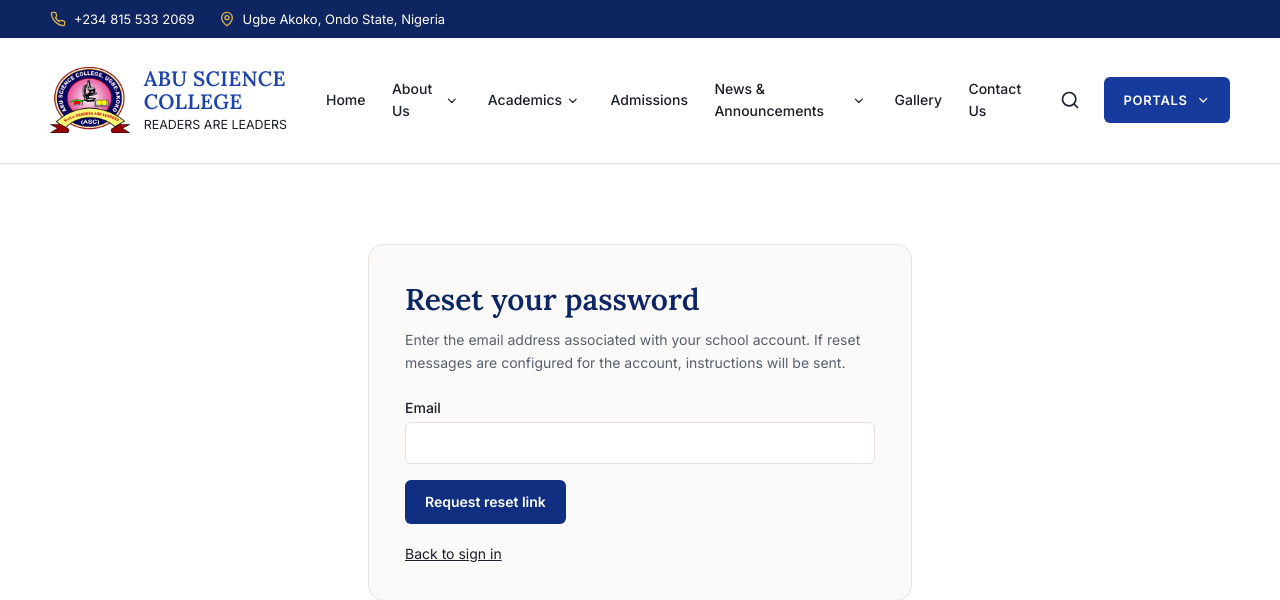
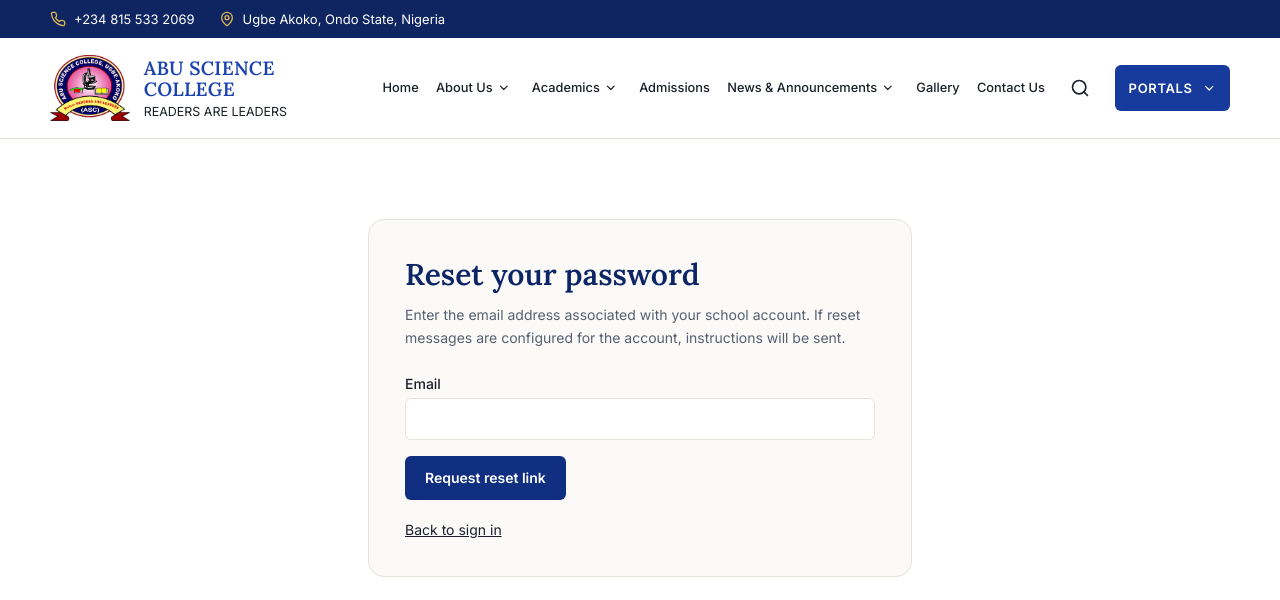
Before and after one commit to addigitaltech/Abu-science-college, a Laravel app: page /forgot-password in a window 1280 px wide. Shown: the top 600 px of the page. Run offline with Laravel 12, Linux system fonts and the light colour scheme; data comes from the database, SQL or seed files in the repository; style sheets or scripts are compiled from the project's sources; parts of the project's set-up code (start-up, migrations or seed data) failed here and were passed over.

Commit message:
Add files via upload

```diff
--- a/resources/css/app.css
+++ b/resources/css/app.css
@@ -125,15 +125,15 @@ img { max-width: 100%; height: auto; }
 /* On phones and tablets the menu bar fades while the page scrolls, and returns when scrolling stops or the menu is touched. */
 @media (max-width: 1079px) { .site-header.is-scrolling { opacity: .45; } }
 .site-header__inner { display: flex; align-items: center; justify-content: space-between; gap: 1.25rem; min-height: 84px; padding-block: .6rem; }
-.brand { display: flex; align-items: center; gap: .85rem; min-width: 0; color: inherit; text-decoration: none; }
+.brand { display: flex; align-items: center; flex: 0 1 auto; gap: .85rem; min-width: 0; color: inherit; text-decoration: none; }
 .brand__logo { height: 66px; width: auto; flex: none; object-fit: contain; }
 .brand__text { display: block; min-width: 0; line-height: 1.15; }
-.brand__name { display: block; max-width: 11.5rem; font: 600 1.3rem/1.1 var(--font-display); letter-spacing: .015em; text-transform: uppercase; color: var(--navy-800); }
+.brand__name { display: block; max-width: 15rem; font: 600 clamp(1.05rem, 1.5vw, 1.3rem)/1.1 var(--font-display); letter-spacing: .015em; text-transform: uppercase; color: var(--navy-800); }
 .brand__motto { display: block; margin-top: .3rem; font-size: .78rem; color: var(--ink); }
 .main-nav { display: none; }
-.main-nav__list { display: flex; align-items: center; gap: 1.65rem; margin: 0; padding: 0; list-style: none; }
+.main-nav__list { display: flex; flex-wrap: nowrap; align-items: center; justify-content: center; gap: clamp(.7rem, 1.35vw, 1.65rem); margin: 0; padding: 0; list-style: none; }
 .main-nav__item { position: relative; display: flex; align-items: center; }
-.main-nav__link { display: inline-flex; align-items: center; padding: 1.9rem 0; font-size: .875rem; font-weight: 500; color: var(--ink); text-decoration: none; position: relative; }
+.main-nav__link { display: inline-flex; align-items: center; padding: 1.9rem 0; white-space: nowrap; font-size: clamp(.8rem, .95vw, .875rem); font-weight: 500; color: var(--ink); text-decoration: none; position: relative; }
 .main-nav__link::after { content: ''; position: absolute; left: 0; right: 0; bottom: 1.35rem; height: 2px; background: var(--red-600); transform: scaleX(0); transform-origin: left; transition: transform .22s ease; }
 .main-nav__link:hover, .main-nav__item.is-active > .main-nav__link { color: var(--red-600); }
 .main-nav__item.is-active > .main-nav__link::after, .main-nav__link:hover::after { transform: scaleX(1); }
@@ -147,7 +147,7 @@ img { max-width: 100%; height: auto; }
 .dropdown a:hover { background: var(--tint-warm); color: var(--red-600); }
 .dropdown__muted { color: var(--ink-soft); cursor: default; }
 .dropdown__tag { font-size: .68rem; font-weight: 700; letter-spacing: .04em; text-transform: uppercase; color: var(--gold-600); }
-.header-actions { display: flex; align-items: center; gap: .9rem; }
+.header-actions { display: flex; flex: none; align-items: center; gap: .9rem; }
 .header-search { position: relative; }
 .search-link { display: inline-flex; width: 40px; height: 40px; align-items: center; justify-content: center; color: var(--ink); border-radius: 999px; }
 .search-link:hover { background: var(--tint-warm); }
@@ -159,7 +159,7 @@ img { max-width: 100%; height: auto; }
 .header-search__results .live-search-suggestion { display: block; padding: .7rem .75rem; color: var(--ink); text-decoration: none; border-radius: var(--radius-sm); }
 .header-search__results .live-search-suggestion:hover, .header-search__results .live-search-suggestion:focus { background: var(--tint-warm); color: var(--red-600); outline: 0; }
 .header-search__results .live-search-loading { padding: .7rem .75rem; color: var(--ink-soft); font-size: .875rem; }
-.portals-btn { display: inline-flex; align-items: center; gap: .55rem; min-height: 46px; padding: .6rem 1.2rem; background: var(--navy-900); color: #fff; border: 0; border-radius: var(--radius-sm); font: 600 .8125rem/1 var(--font-sans); letter-spacing: .05em; text-transform: uppercase; cursor: pointer; }
+.portals-btn { display: inline-flex; align-items: center; gap: .55rem; min-height: 46px; padding: .6rem clamp(.8rem, 1.1vw, 1.2rem); white-space: nowrap; background: var(--navy-900); color: #fff; border: 0; border-radius: var(--radius-sm); font: 600 .8125rem/1 var(--font-sans); letter-spacing: .05em; text-transform: uppercase; cursor: pointer; }
 .portals-btn:hover { background: var(--navy-700); }
 .portals-btn .icon { width: .9rem; height: .9rem; }
 .portals-wrap { position: relative; }
@@ -181,7 +181,8 @@ img { max-width: 100%; height: auto; }
 .mobile-nav .mobile-nav__cta .btn { flex: none; justify-content: center; min-height: 46px; color: #fff; font-size: .8125rem; font-weight: 600; }
 @media (max-width: 719px) { .topbar__item--optional { display: none; } }
 @media (min-width: 1080px) {
-    .main-nav { display: block; }
+    .main-nav { display: block; flex: 1 1 auto; min-width: 0; }
+    .site-header__inner { flex-wrap: nowrap; gap: clamp(.75rem, 1.5vw, 1.25rem); }
     .header-actions .portals-wrap { display: block; }
     .nav-toggle, .mobile-nav { display: none !important; }
 }
```
